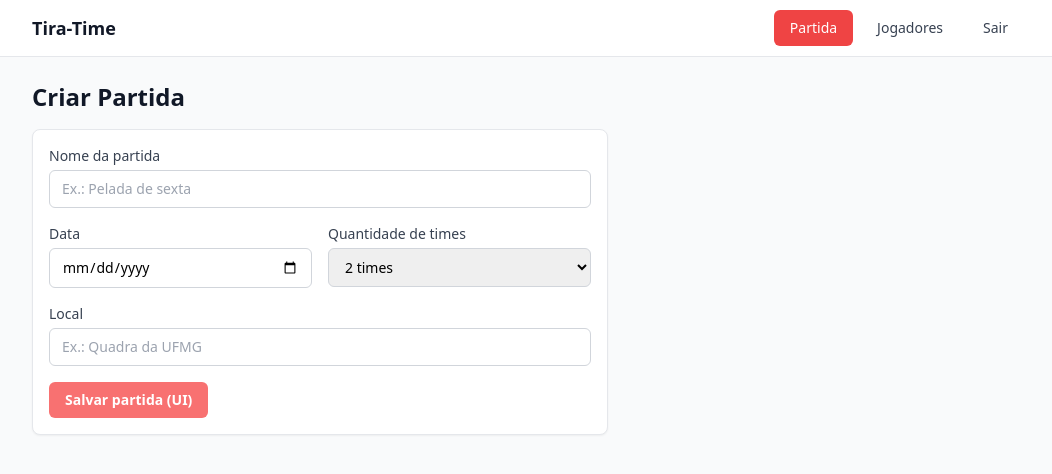
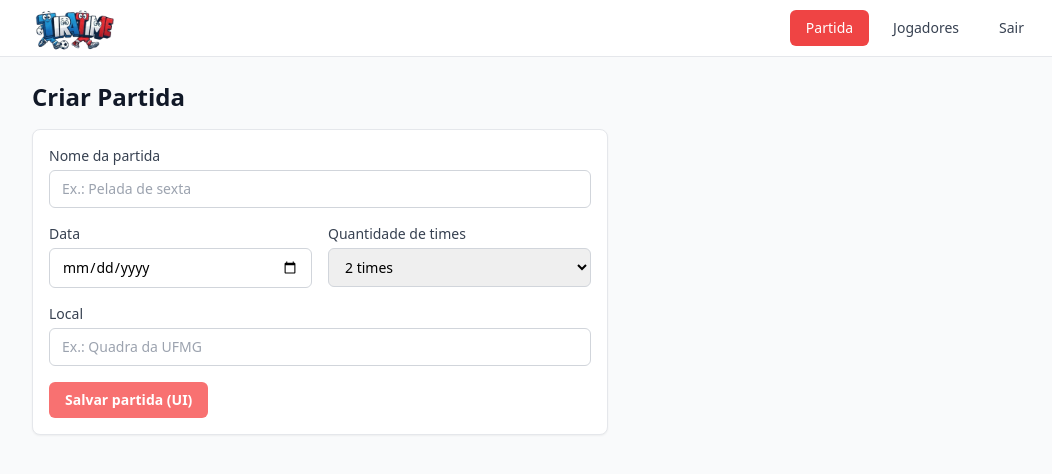
Before and after one commit to marciabigao/tira-time, a React (Vite) app in the folder client/: page /match in a window 1280 px wide. Shown: the top 474 px of the page, without its empty margins (112-1164 px from the left). Built offline with nearby package versions, Linux system fonts and the light colour scheme.

Commit message:
fix: logo na navbar

```diff
--- a/client/src/components/Navbar.jsx
+++ b/client/src/components/Navbar.jsx
@@ -10,8 +10,12 @@ function Navbar() {
 
   return (
     <nav className="w-full border-b border-gray-200 bg-white">
-      <div className="max-w-5xl mx-auto px-4 flex items-center justify-between h-14">
-        <span className="font-bold text-lg text-gray-900">Tira-Time</span>
+      <div className="max-w-5xl mx-auto flex items-center justify-between h-14">
+        <img
+            src="/public/assets/logo-removebg-preview.png"
+            alt="Tira-Time"
+            className="w-28 h-auto"
+        />
 
         <div className="flex items-center gap-2">
           <NavLink
```
